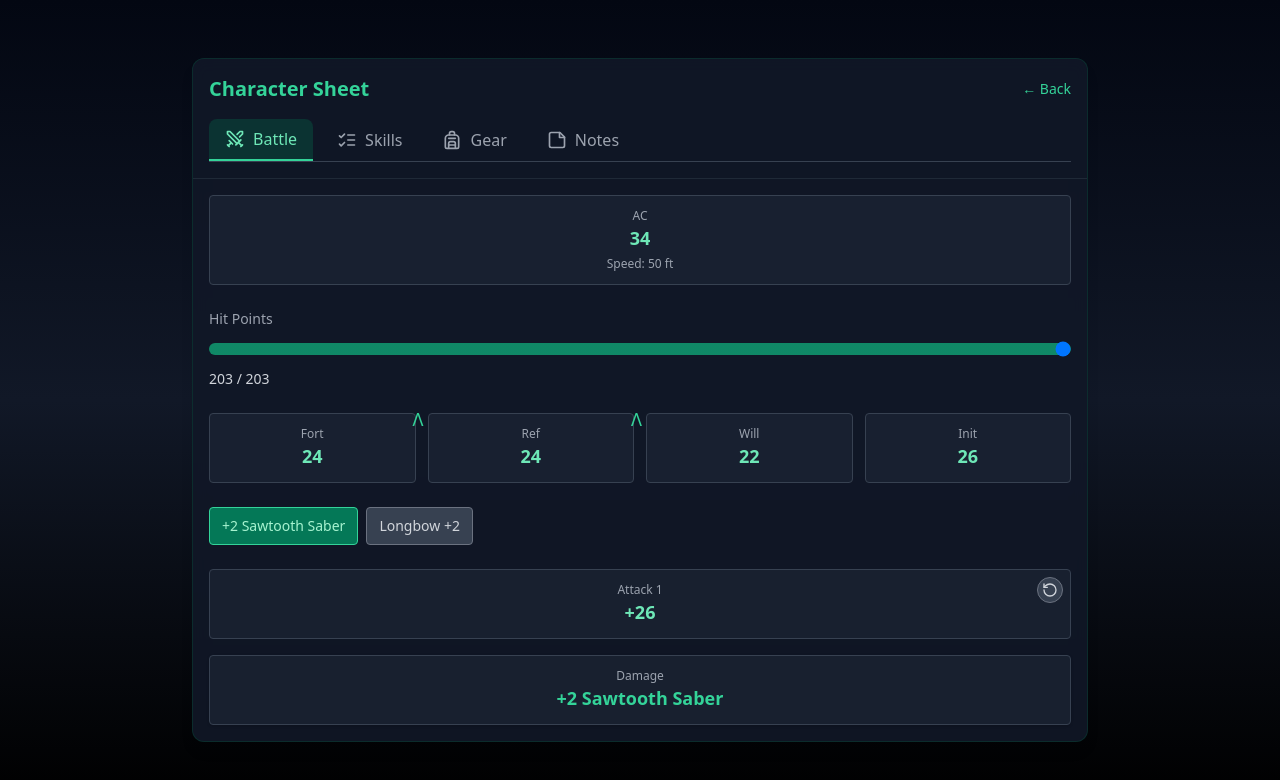
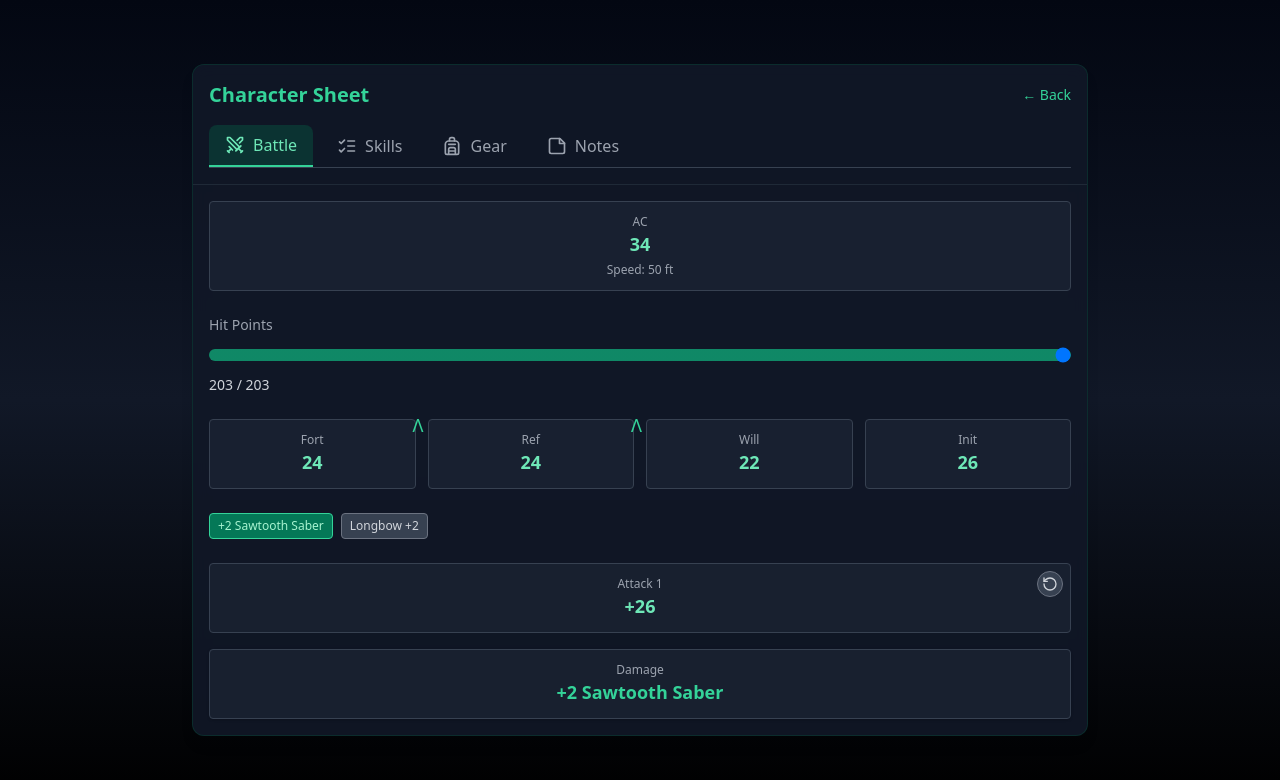
Before and after one commit to rlindgaard-collab/Karandras, a React (Vite) app: page /character-sheet in a window 1280 px wide. Shown: the top 780 px of the page. Built offline with nearby package versions, Linux system fonts and the light colour scheme.

Commit message:
Make weapon selection buttons smaller

```diff
--- a/src/pages/CharacterSheetPage.tsx
+++ b/src/pages/CharacterSheetPage.tsx
@@ -348,7 +348,7 @@ export default function CharacterSheetPage() {
                     key={idx}
                     type="button"
                     onClick={() => setActiveWeaponIndex(idx)}
-                    className={`px-3 py-2 rounded border text-sm font-medium transition-all ${
+                    className={`px-2 py-1 rounded border text-xs font-medium transition-all ${
                       activeWeaponIndex === idx
                         ? "bg-emerald-700 border-emerald-400 text-emerald-200"
                         : "bg-gray-700 border-gray-500 text-gray-300 hover:bg-gray-600"
```
